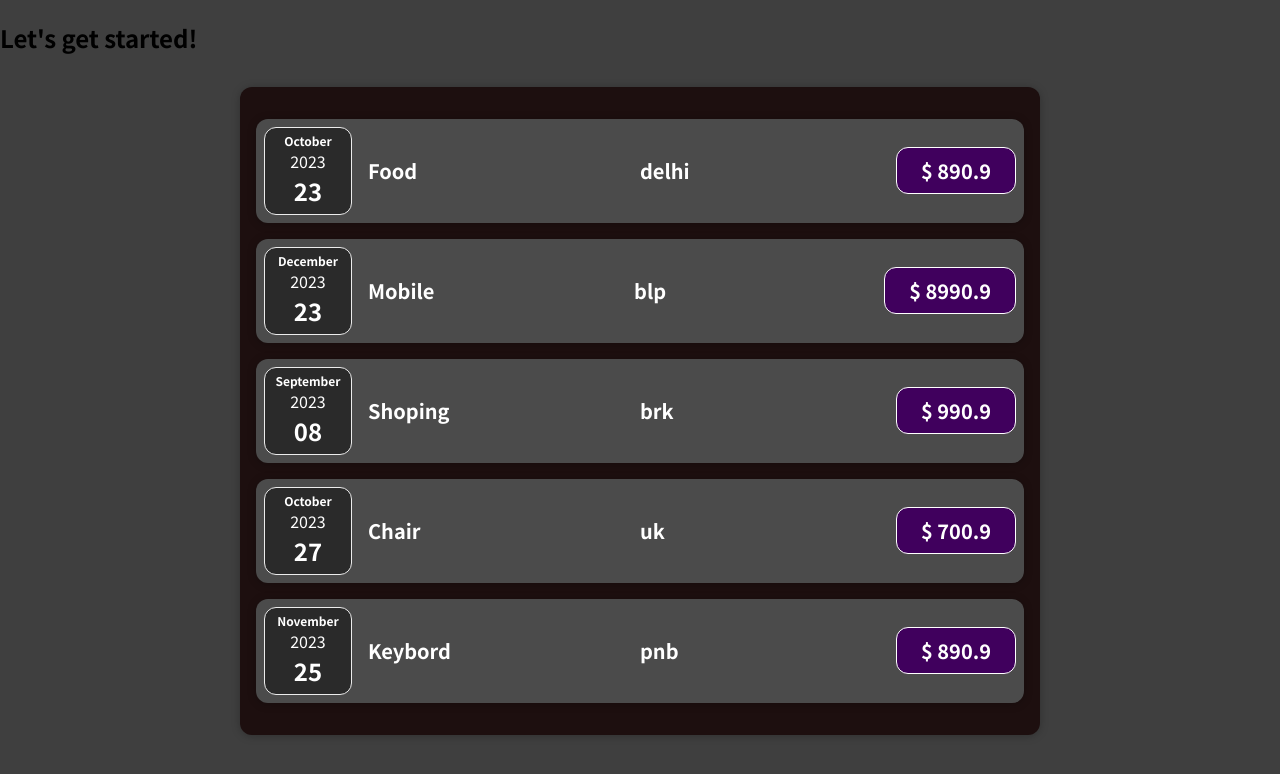
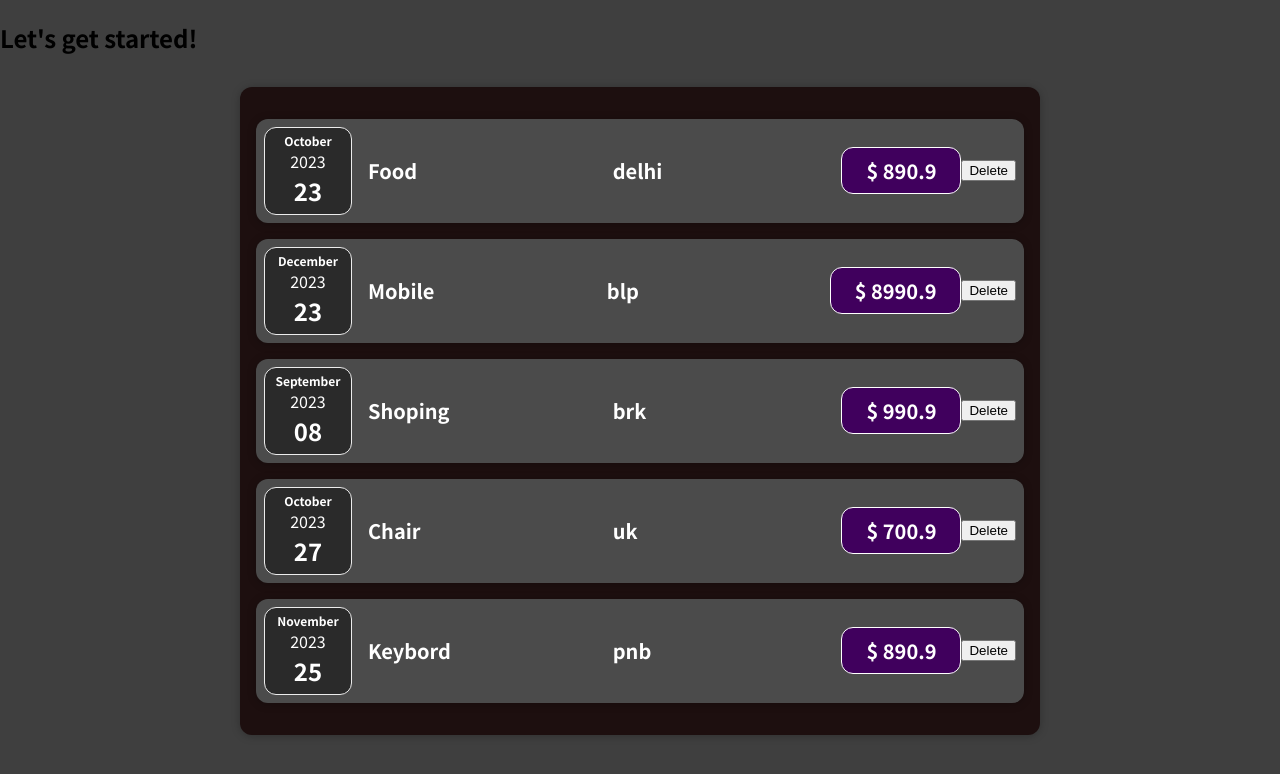
Before and after one commit to Anandg01/firstReactProject, a JavaScript app: page / in a window 1280 px wide. Shown: the top 774 px of the page. Built offline with nearby package versions, Linux system fonts and the light colour scheme.

Commit message:
add Delete btn

```diff
--- a/src/Components/Expenses/ExpenseItem.js
+++ b/src/Components/Expenses/ExpenseItem.js
@@ -3,6 +3,10 @@ import ExpenseDate from "./ExpenseDate.js"
 import ExpenseDetails from "./ExpenseDetails.js"
 import Card from '../UI/Card.js'
 const ExpeseItem=(props)=> {
+
+    const clickHandler =()=>{
+        console.log('clicked!')
+    }
 
     return (
         <Card className="expense-item">
@@ -12,6 +16,7 @@ const ExpeseItem=(props)=> {
                 amount={props.amount}
                 location={props.location}
             />
+            <button onClick={clickHandler}>Delete</button>
         </Card>
     )
 }
```
